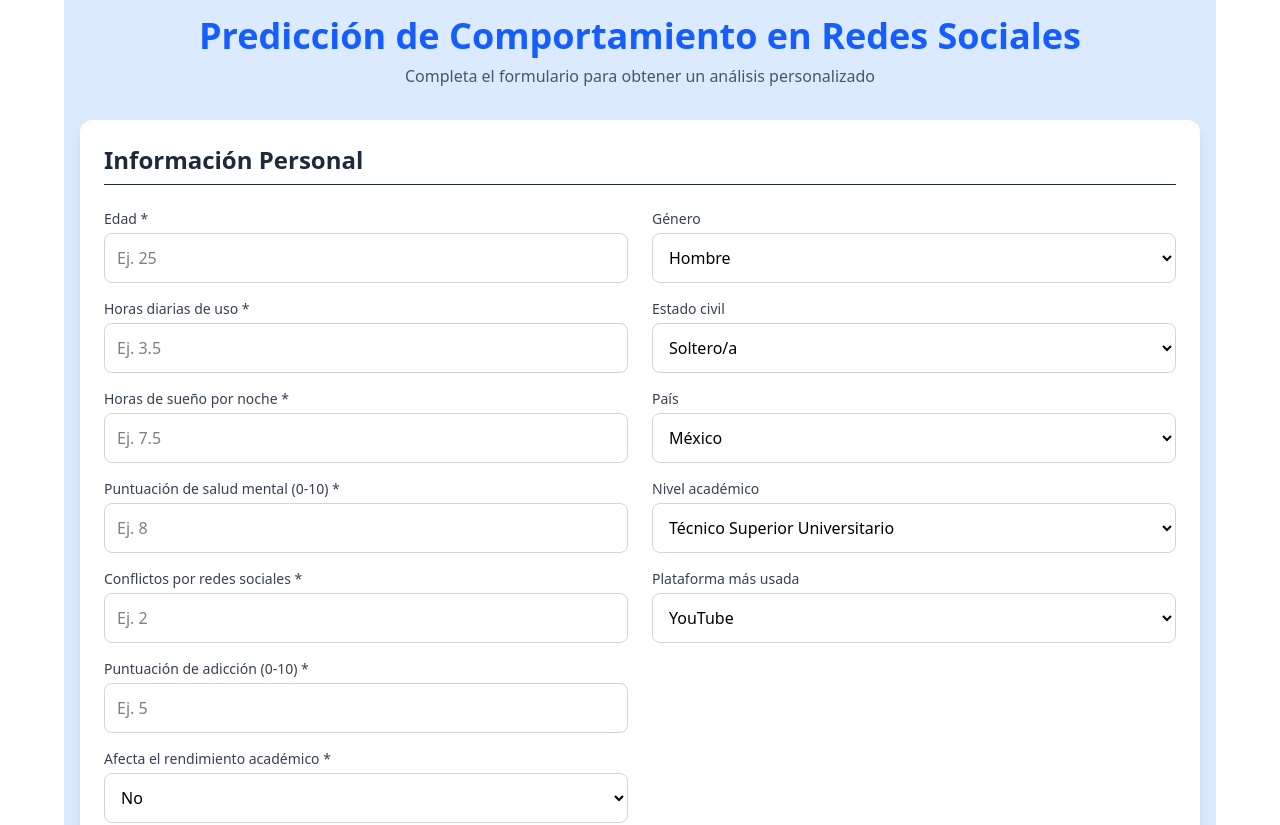
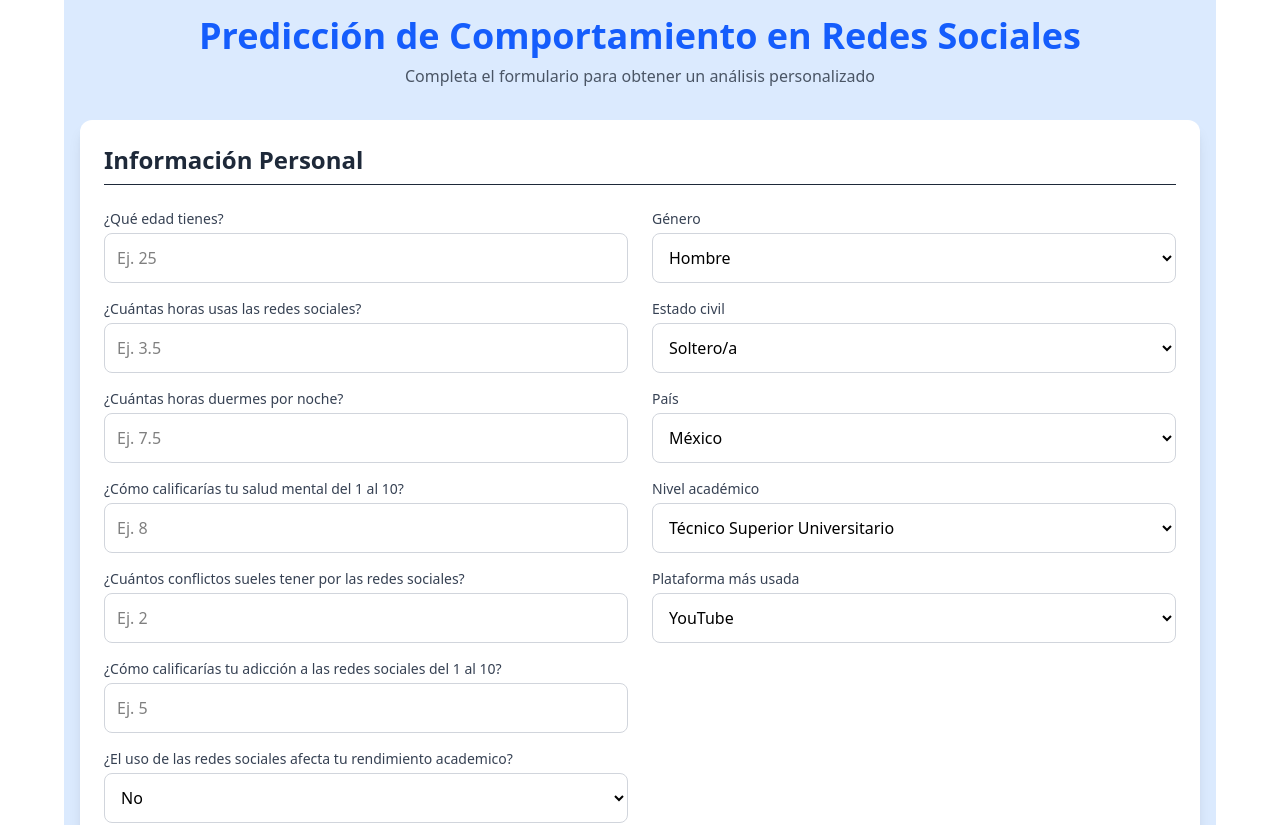
Before and after one commit to 22393179/Frontend-MachineLearning, a React (Vite) app: page /userPrediction in a window 1280 px wide. Shown: the top 825 px of the page. Built offline with nearby package versions, Linux system fonts and the light colour scheme.

Commit message:
agregacion de más paises

```diff
--- a/src/pages/FormUser.jsx
+++ b/src/pages/FormUser.jsx
@@ -21,7 +21,7 @@ const predictionTitles = {
 // Valores válidos para campos categóricos (alineados con el backend)
 const validValues = {
     Gender: ['Hombre', 'Mujer', 'Otro'],
-    Country: ['México', 'Brasil', 'Perú'],
+    Country: ['México', 'Brasil', 'Perú', 'Bolivia', 'Colombia', 'Argentina', 'Chile', 'Ecuador', 'Venezuela', 'Guatemala', 'Canada'],
     Academic_Level: ['Primaria', 'Secundaria', 'Preparatoria', 'Técnico Superior Universitario', 'Ingeniería', 'Posgrado'],
     Most_Used_Platform: ['YouTube', 'Instagram', 'TikTok', 'Facebook', 'Discord', 'WhatsApp', 'Twitter', 'Otra'],
     Relationship_Status: ['Soltero/a', 'En una relación', 'Casado/a', 'Complicado']
@@ -215,7 +215,7 @@ export const FormUser = () => {
                         {/* Campos obligatorios */}
                         <div className="space-y-4">
                             <div>
-                                <label className="block text-sm font-medium text-gray-700 mb-1">Edad *</label>
+                                <label className="block text-sm font-medium text-gray-700 mb-1">¿Qué edad tienes?</label>
                                 <input
                                     type="number"
                                     name="Age"
@@ -230,7 +230,7 @@ export const FormUser = () => {
                             </div>
 
                             <div>
-                                <label className="block text-sm font-medium text-gray-700 mb-1">Horas diarias de uso *</label>
+                                <label className="block text-sm font-medium text-gray-700 mb-1">¿Cuántas horas usas las redes sociales?</label>
                                 <input
                                     type="number"
                                     name="Avg_Daily_Usage_Hours"
@@ -246,7 +246,7 @@ export const FormUser = () => {
                             </div>
 
                             <div>
-                                <label className="block text-sm font-medium text-gray-700 mb-1">Horas de sueño por noche *</label>
+                                <label className="block text-sm font-medium text-gray-700 mb-1">¿Cuántas horas duermes por noche?</label>
                                 <input
                                     type="number"
                                     name="Sleep_Hours_Per_Night"
@@ -262,7 +262,7 @@ export const FormUser = () => {
                             </div>
 
                             <div>
-                                <label className="block text-sm font-medium text-gray-700 mb-1">Puntuación de salud mental (0-10) *</label>
+                                <label className="block text-sm font-medium text-gray-700 mb-1">¿Cómo calificarías tu salud mental del 1 al 10?</label>
                                 <input
                                     type="number"
                                     name="Mental_Health_Score"
@@ -278,7 +278,7 @@ export const FormUser = () => {
                             </div>
 
                             <div>
-                                <label className="block text-sm font-medium text-gray-700 mb-1">Conflictos por redes sociales *</label>
+                                <label className="block text-sm font-medium text-gray-700 mb-1">¿Cuántos conflictos sueles tener por las redes sociales?</label>
                                 <input
                                     type="number"
                                     name="Conflicts_Over_Social_Media"
@@ -293,7 +293,7 @@ export const FormUser = () => {
                             </div>
 
                             <div>
-                                <label className="block text-sm font-medium text-gray-700 mb-1">Puntuación de adicción (0-10) *</label>
+                                <label className="block text-sm font-medium text-gray-700 mb-1">¿Cómo calificarías tu adicción a las redes sociales del 1 al 10?</label>
                                 <input
                                     type="number"
                                     name="Addicted_Score"
@@ -309,7 +309,7 @@ export const FormUser = () => {
                             </div>
 
                             <div>
-                                <label className="block text-sm font-medium text-gray-700 mb-1">Afecta el rendimiento académico *</label>
+                                <label className="block text-sm font-medium text-gray-700 mb-1">¿El uso de las redes sociales afecta tu rendimiento academico?</label>
                                 <select
                                     name="Affects_Academic_Performance"
                                     value={formData.Affects_Academic_Performance}
```
